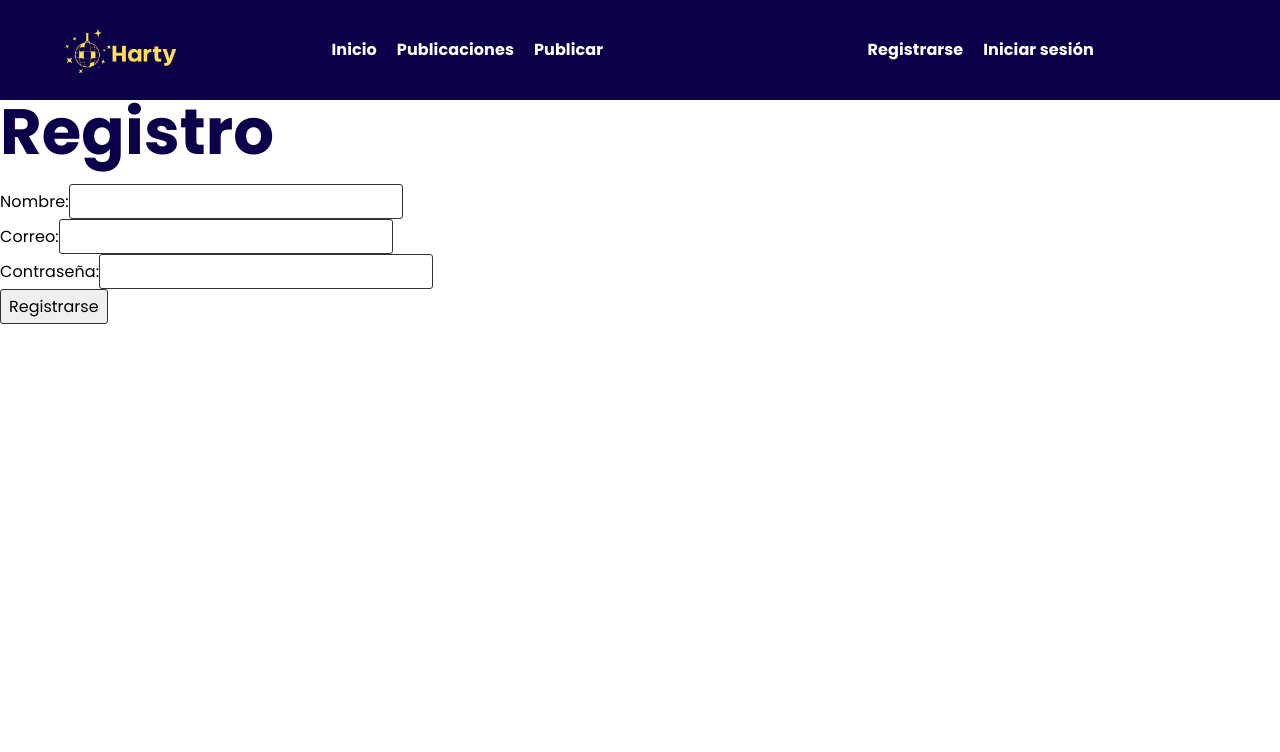
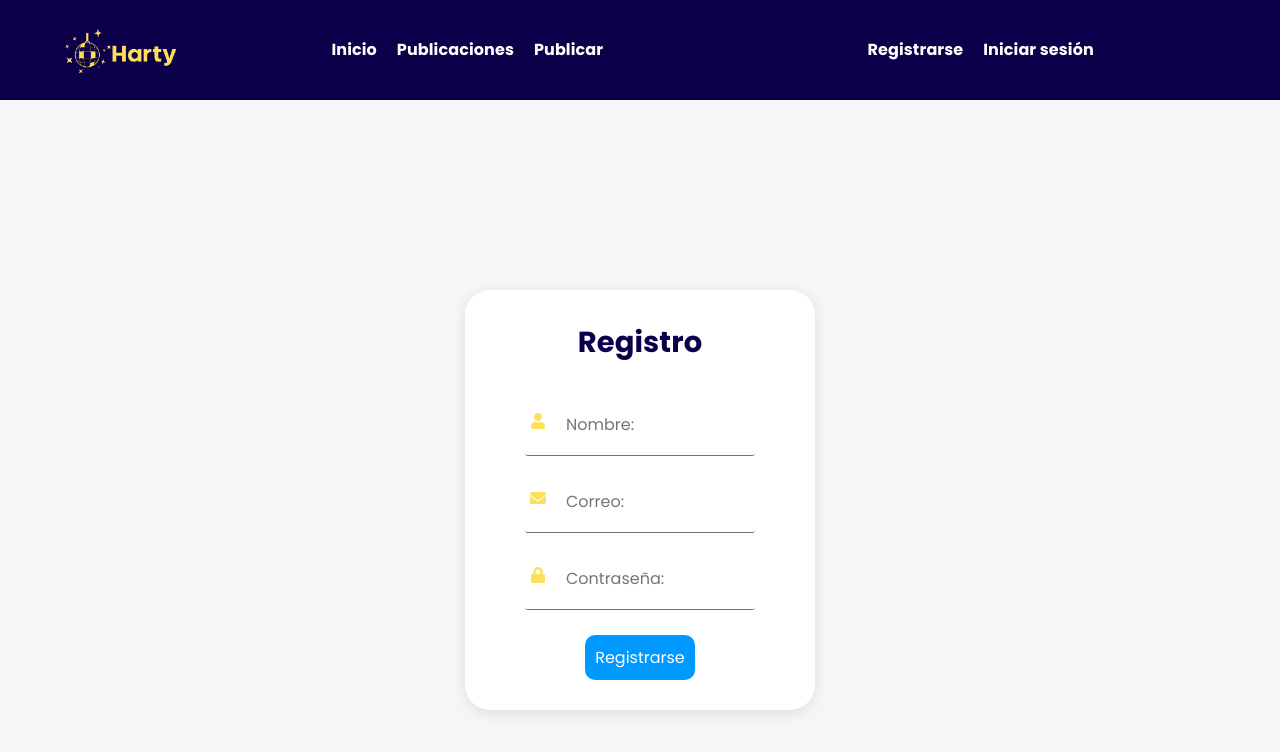
Before and after one commit to ManuelDeAlba/harty, a React (Vite) app: page /registrarse in a window 1280 px wide. Shown: the top 752 px of the page. Built offline with nearby package versions, Linux system fonts and the light colour scheme; no server answers; the database is empty.

Commit message:
Registro e inicio de sesion cambiados

```diff
--- a/package.json
+++ b/package.json
@@ -16,6 +16,7 @@
     "react-dom": "^18.2.0",
     "react-helmet": "^6.1.0",
     "react-hot-toast": "^2.4.1",
+    "react-icons": "^4.11.0",
     "react-router-dom": "^6.16.0",
     "react-slideshow-image": "^4.3.0"
   },
--- a/src/index.css
+++ b/src/index.css
@@ -49,7 +49,7 @@ h6, .h6 {
   font-family: "Poppins", sans-serif;
   font-weight: 700;
   margin: 0 0 1.25rem 0;
-  color: var(--color-secundario);
+  /*color: var(--color-secundario);*/
 }
 
 h1, .h1 {
@@ -435,3 +435,87 @@ html:has(.modal){ overflow: hidden; }
 .modal__botones > button{
   min-width: 200px;
 }
+
+.container{
+  width: 100%;/*Tome todo el ancho de la pagina*/
+  height: 100vh;
+  background-color: #f5f6f7;
+  display: flex;
+  align-items: center; /*Centrar el contenido*/
+  justify-content: center;
+}
+
+.contenedor-registro{
+  width: 100%;
+  max-width: 350px;
+  height: auto;
+  background-color: #ffffff;
+  padding: 20px 60px 20px; /*50 pixeles hacia arriba, 60 pixeles a los lados, 70 px abajo*/
+  text-align: center; /*Centrar el contenido*/
+  border-radius: 25px;
+  box-shadow: 0 3px 13px 1px rgb(0 0 0 / 9%);
+}
+
+.contenedor-registro span{
+  color: #09f;
+  cursor: pointer; /*Manita que aparece en los enlaces*/
+  font-size: 15px;
+}
+
+.contenedor-registro span:hover{
+  text-decoration: underline;
+}
+
+.contenedor-registro h1{
+  font-size: 29px;
+  color: #0D004B;
+  position: relative;
+  text-align: center;
+}
+
+.input-field{
+  background-color: transparent;
+  margin: 15px 0px; /*Margen de arriba y abajo 15, izquierda y derecha 0*/
+  border-radius: 3px;
+  display: flex; /*Elementos se coloquen de forma horizontal*/
+  align-items: center;
+  border-bottom: 1px solid #767676;
+}
+
+
+
+.input-field i{
+  margin-left: 5px;
+  margin-right: 5px;
+  color: #FFDE59;
+}
+
+.input-field input{
+  width: 100%;
+  background: transparent;
+  border: 0;
+  outline: none; /*Evitar borde al escribir*/
+  padding: 18px 15px;
+  color: black;
+}
+
+.btn-field{
+  width: 100%;
+  display: flex;
+  justify-content: center;
+  text-align: center;
+}
+
+
+.button1{
+  font-size: 16px;
+  background-color: #09f;
+  color: #FFFFFF;
+  height: auto;
+  border-radius: 10px;
+  border: 0;
+  outline: 0;
+  cursor: pointer; /*Manita que aparece en los enlaces*/
+  padding: 10px;
+  margin: 10px;
+}
--- a/src/pages/FormularioIniciarSesion.jsx
+++ b/src/pages/FormularioIniciarSesion.jsx
@@ -3,6 +3,8 @@ import { useNavigate } from "react-router-dom";
 import { useAuth } from "../context/AuthProvider";
 import { ERRORES_FIREBASE } from "../utils";
 import toast from "react-hot-toast";
+import { FaEnvelope} from 'react-icons/fa';
+import { FaLock} from 'react-icons/fa';
 
 function FormularioIniciarSesion(){
     const { iniciarSesion, restablecerContrasena } = useAuth();
@@ -47,10 +49,12 @@ function FormularioIniciarSesion(){
 
     return(
         <form onSubmit={handleSubmit}>
+            <div className="container">
+            <div className='contenedor-registro'>
                 <h1>Inicio de sesión</h1>
-
-            <div>
-                <label htmlFor="correo">Correo:</label>
+                <div className="input-field">
+                    <i><FaEnvelope/></i>
+                    <label htmlFor="correo"></label>
                     <input
                         name="correo"
                         id="correo"
@@ -58,11 +62,13 @@ function FormularioIniciarSesion(){
                         onInput={handleInput}
                         value={datos.correo}
                         required
+                        placeholder="Correo:"
                     />
                 </div>
 
-            <div>
-                <label htmlFor="contrasena">Contraseña:</label>
+                <div className="input-field">
+                    <i><FaLock/></i>
+                    <label htmlFor="contrasena"></label>
                     <input
                         name="contrasena"
                         id="contrasena"
@@ -70,12 +76,15 @@ function FormularioIniciarSesion(){
                         onInput={handleInput}
                         value={datos.contrasena}
                         required
+                        placeholder="Contraseña:"
                     />
                 </div>
-
-            <input type="submit" value="Iniciar sesión" />
-
+                <div className="btn-field">
+                    <input type="submit" value="Iniciar sesión" className="button1" />
+                </div>
                 <span onClick={restablecer}>Olvidé mi contraseña</span>
+            </div>
+            </div>
         </form>
     )
 }
--- a/src/pages/FormularioRegistrarse.jsx
+++ b/src/pages/FormularioRegistrarse.jsx
@@ -3,6 +3,9 @@ import { useNavigate } from "react-router-dom";
 import { useAuth } from "../context/AuthProvider";
 import { ERRORES_FIREBASE } from "../utils";
 import toast from "react-hot-toast";
+import { FaUser} from 'react-icons/fa';
+import { FaEnvelope} from 'react-icons/fa';
+import { FaLock} from 'react-icons/fa';
 
 function FormularioRegistrarse(){
     const { registrarUsuario } = useAuth();
@@ -45,10 +48,12 @@ function FormularioRegistrarse(){
 
     return(
         <form onSubmit={handleSubmit}>
+            <div className='container'>
+            <div className='contenedor-registro'>
                 <h1>Registro</h1>
-
-            <div>
-                <label htmlFor="nombre">Nombre:</label>
+                <div className="input-field">
+                    <i><FaUser /></i>
+                    <label htmlFor="nombre"></label>
                     <input
                         name="nombre"
                         id="nombre"
@@ -56,11 +61,13 @@ function FormularioRegistrarse(){
                         onInput={handleInput}
                         value={datos.nombre}
                         required
+                        placeholder="Nombre:"
                     />
                 </div>
 
-            <div>
-                <label htmlFor="correo">Correo:</label>
+                <div className="input-field">
+                    <i><FaEnvelope/></i>
+                    <label htmlFor="correo"></label>
                     <input
                         name="correo"
                         id="correo"
@@ -68,11 +75,13 @@ function FormularioRegistrarse(){
                         onInput={handleInput}
                         value={datos.correo}
                         required
+                        placeholder="Correo:"
                     />
                 </div>
 
-            <div>
-                <label htmlFor="contrasena">Contraseña:</label>
+                <div className="input-field">
+                    <i><FaLock /></i>
+                    <label htmlFor="contrasena"></label>
                     <input
                         name="contrasena"
                         id="contrasena"
@@ -80,10 +89,14 @@ function FormularioRegistrarse(){
                         onInput={handleInput}
                         value={datos.contrasena}
                         required
+                        placeholder="Contraseña:"
                     />
                 </div>
-
-            <input type="submit" value="Registrarse" />
+                 <div className="btn-field">
+                    <input type="submit" value="Registrarse" className="button1" />
+                </div>
+            </div>
+            </div>
         </form>
     )
 }
```
Also changed, not shown: 1 other file (tests, documents, lock files or other folders). Lines whose indentation alone changed are shown as unchanged.
